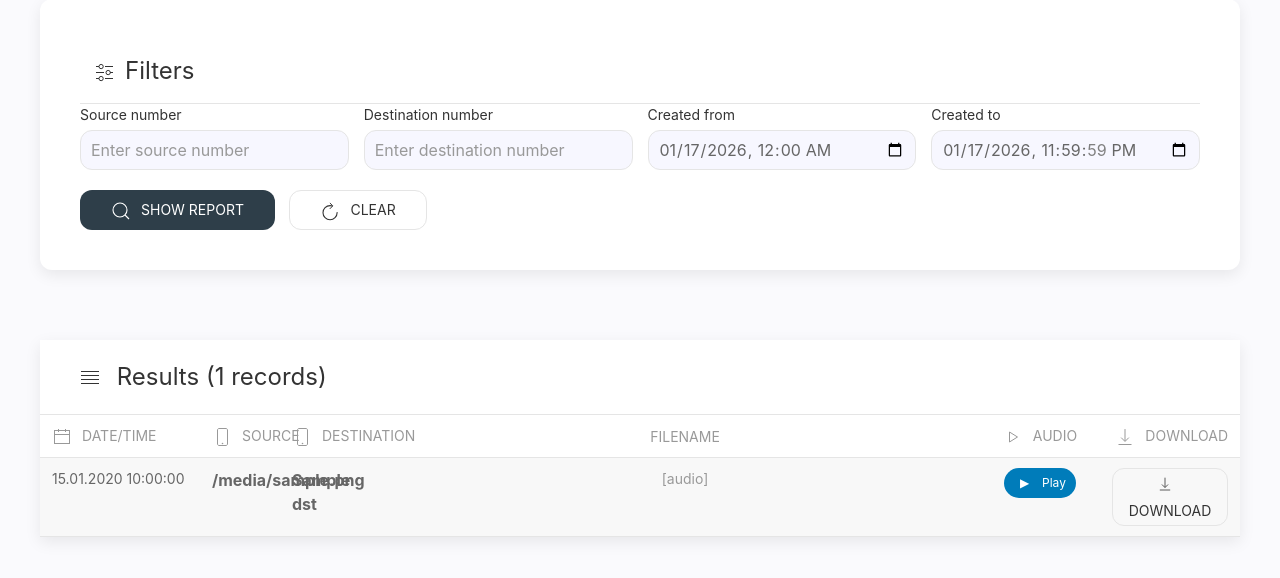
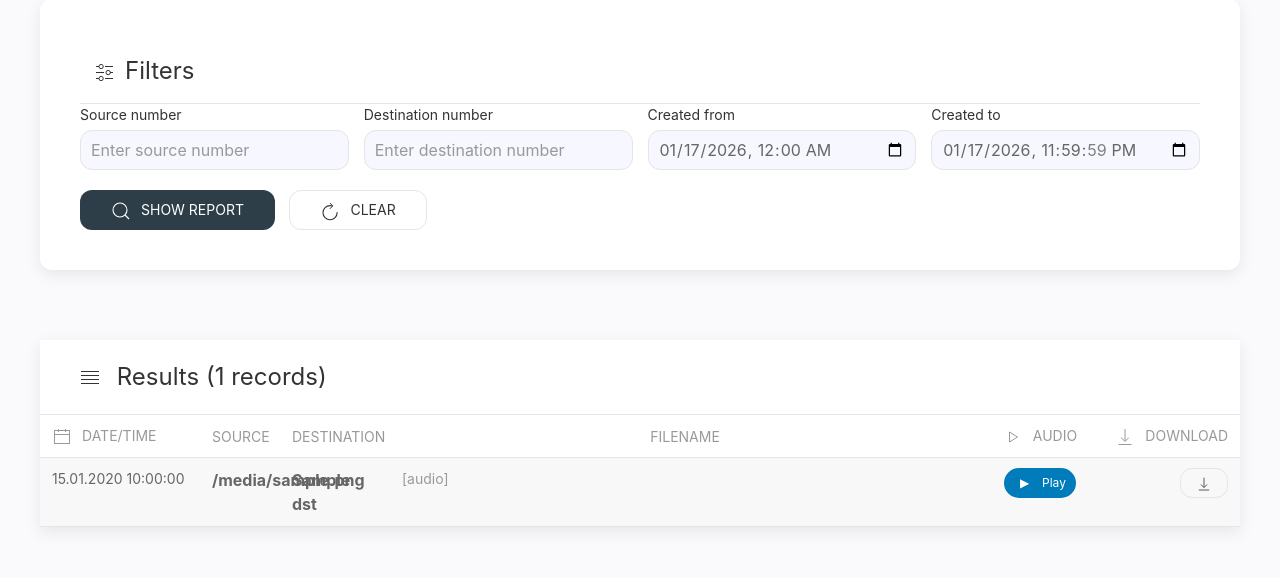
Before and after one commit to radetsky/PearlPBX2, a Django app: template apps/reports/templates/monitor.html in a window 1280 px wide. Shown: the part 179-757 px from the top of the page. Run offline with Django 4.2, Linux system fonts and the light colour scheme; tables that the repository leaves empty hold one stand-in row (values such as "Sample post"); the template is opened without the code that fills it: values that come from a table or form of the project are taken from there, most other values are stand-ins (such as "Sample title", 1, 10 or a date in 2020); parts of the project's set-up code (start-up, migrations or seed data) failed here and were passed over; some libraries are stand-ins or nearby versions.

Commit message:
reformat monitor table

```diff
--- a/apps/reports/templates/monitor.html
+++ b/apps/reports/templates/monitor.html
@@ -76,12 +76,8 @@
                                 <th class="uk-text-nowrap">
                                     <span uk-icon="calendar" class="uk-margin-small-right"></span>Date/Time
                                 </th>
-                                <th class="uk-text-nowrap">
-                                    <span uk-icon="phone" class="uk-margin-small-right"></span>Source
-                                </th>
-                                <th class="uk-text-nowrap">
-                                    <span uk-icon="phone" class="uk-margin-small-right"></span>Destination
-                                </th>
+                                <th class="uk-text-nowrap">Source</th>
+                                <th class="uk-text-nowrap">Destination</th>
                                 <th class="uk-text-center">
                                     <span uk-icon="file-audio" class="uk-margin-small-right"></span>Filename
                                 </th>
@@ -101,7 +97,7 @@
                                 </td>
                                 <td class="uk-text-bold">{{ rec.src|default:"-" }}</td>
                                 <td class="uk-text-bold">{{ rec.dst|default:"-" }}</td>
-                                <td class="uk-text-center uk-text-small" style="overflow: hidden;">
+                                <td class="uk-text-small" style="overflow: hidden;">
                                     {% if rec.get_audio_url %}
                                         <a href="{{ rec.get_audio_url }}" target="_blank" class="uk-link-muted" style="display: block; overflow: hidden; text-overflow: ellipsis; white-space: nowrap;">
                                             <span uk-icon="file-audio" class="uk-margin-small-right"></span>{{ rec.filename|default:"[audio]" }}
@@ -123,7 +119,7 @@
                                 <td class="uk-text-right">
                                     {% if rec.get_audio_url %}
                                         <a href="{{ rec.get_audio_url }}?download=1" class="uk-button uk-button-small uk-button-default uk-border-rounded">
-                                            <span uk-icon="icon: download; ratio: 0.8" class="uk-margin-small-right"></span>Download
+                                            <span uk-icon="icon: download; ratio: 0.8"></span>
                                         </a>
                                     {% else %}
                                         <span class="uk-text-muted">—</span>
```
